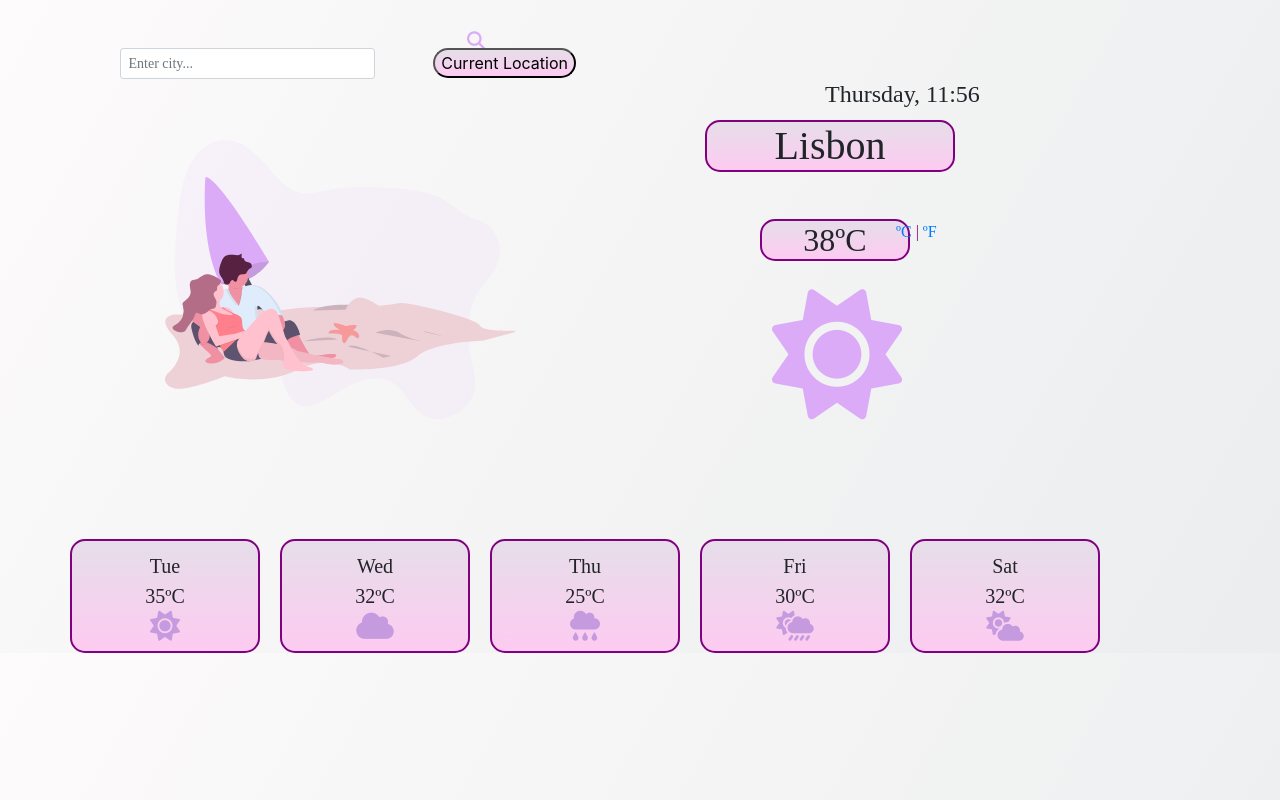
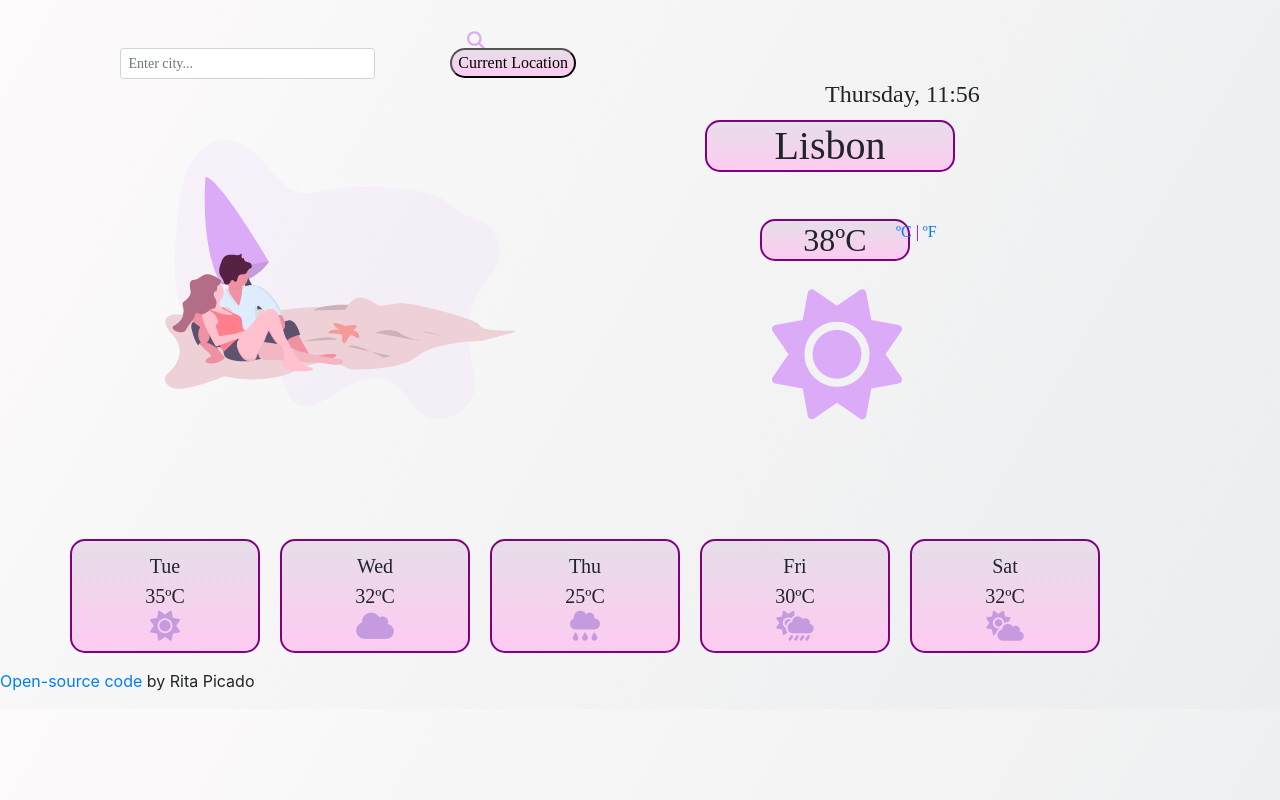
Before and after one commit to ritanpicado/weather-project, a website built with Parcel: page index.html in a window 1280 px wide. Shown: the top 800 px of the page. Built offline with nearby package versions, Linux system fonts and the light colour scheme; no server answers.

Commit message:
Added link to github

```diff
--- a/index.html
+++ b/index.html
@@ -98,6 +98,15 @@
             </div>
         </div>
     </div>
+    <p></p>
+    <span class="opensource">
+        <p>
+            <a href="https://github.com/ritanpicado/weather-project" target="_blank">
+                Open-source code
+             </a>
+             by Rita Picado
+        </p>
+    </span>
     <span class="unit">
         <a href="" id="celsius-link"> ºC <a />
             |
--- a/src/styles.css
+++ b/src/styles.css
@@ -18,11 +18,11 @@ button {
   right: 55%;
   top: 6%;
   left: 35%
-  font-family: Varela Round;
   box-shadow: 2px 8px 10px rgba(0, 0, 0, 0.4)
   border: 2px solid rgb(128, 0, 128);
   border-radius: 20px;
   transition: all 200ms ease-in-out;
+  font-family: Varela Round;
   background-image: linear-gradient(
     to top,
     #fdcbf1 0%,
```
